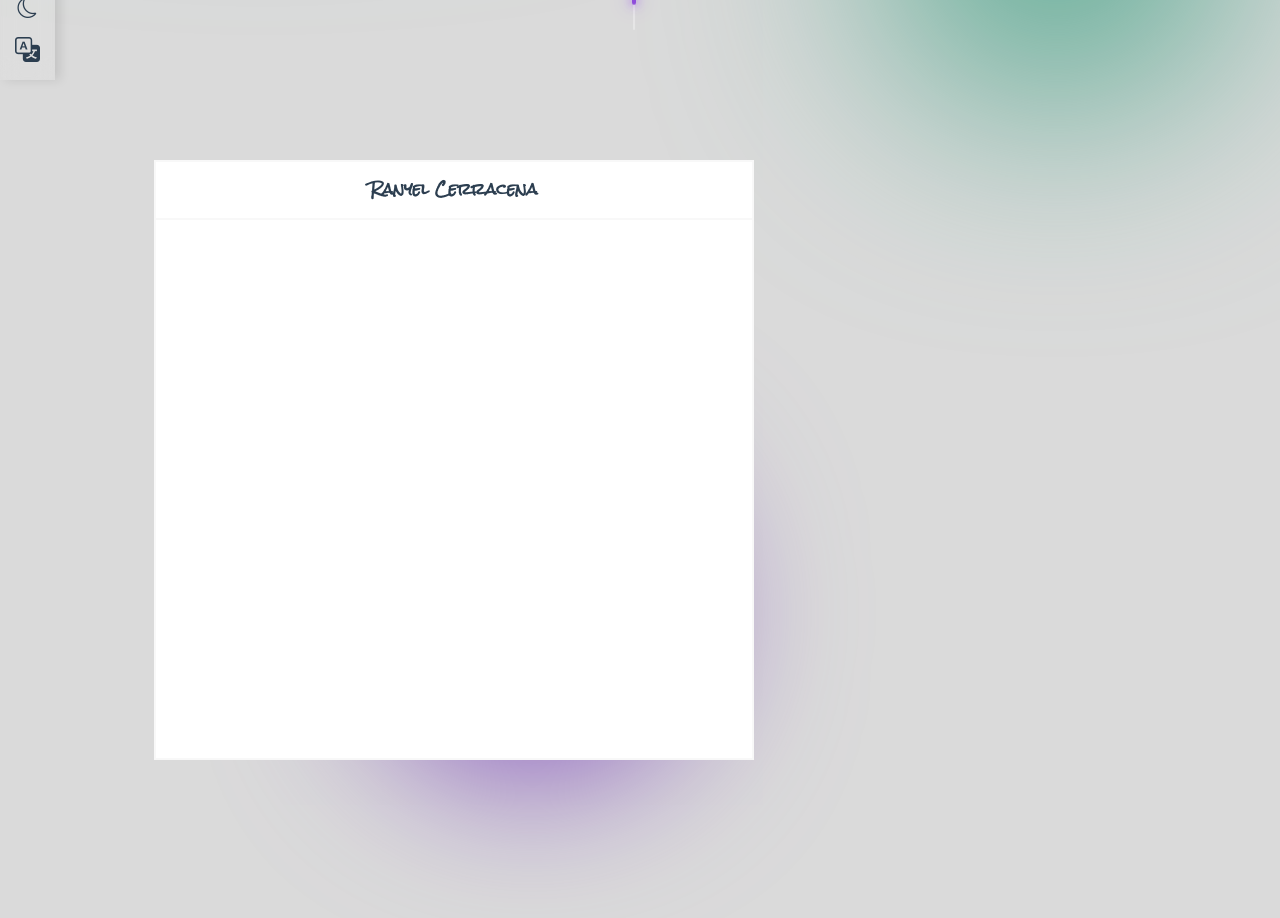
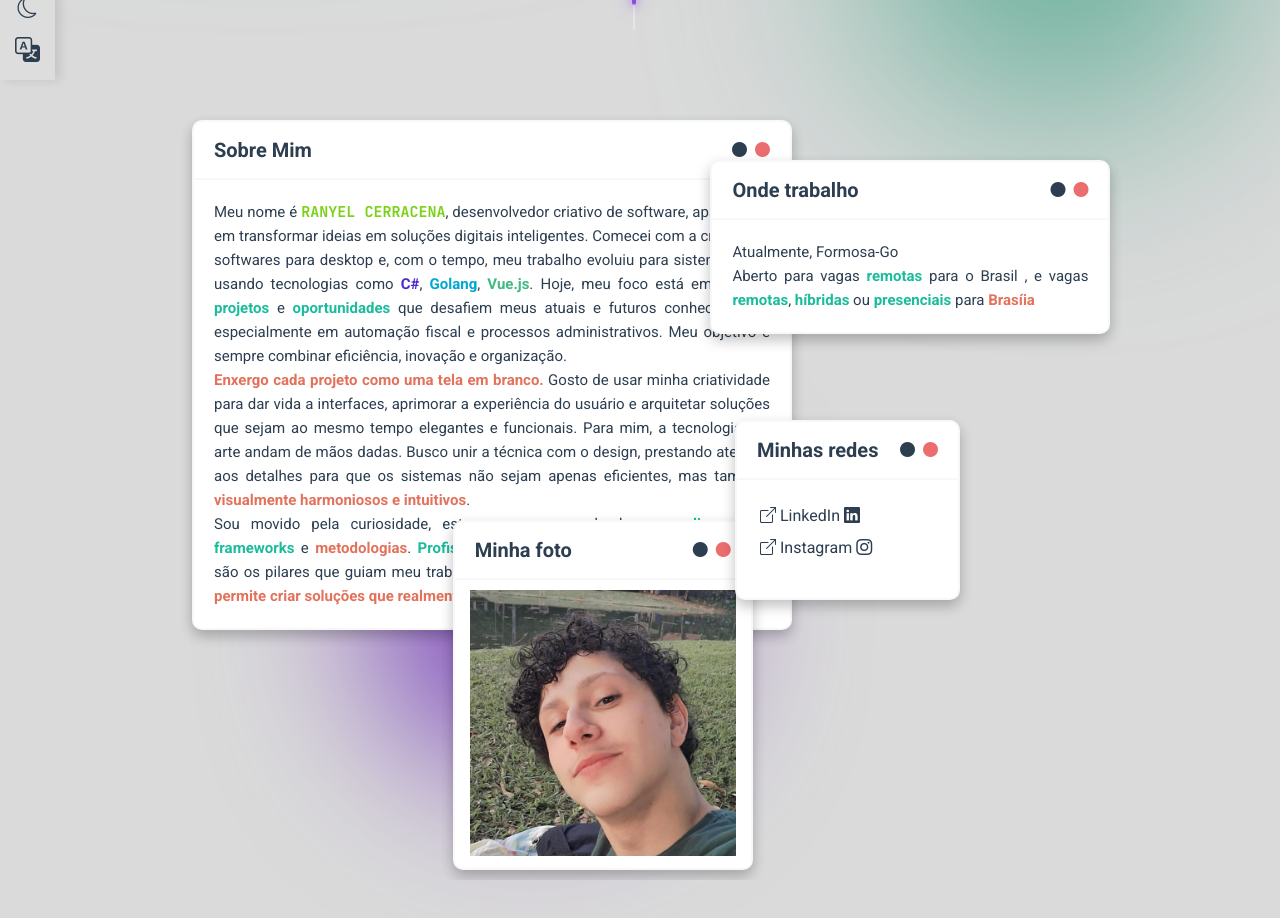
Before and after one commit to RanyelCerracena/Portfolio, a Vue app: page / in a window 1280 px wide. Shown: the part 720-1638 px from the top of the page. Built offline with nearby package versions, Linux system fonts and the light colour scheme; some icons are missing; a web font is replaced by a local one.

Commit message:
Implementação dos cards ta área do sobre mim, atualização da barra lateral, onde foi removida a barra superior.

```diff
--- a/index.html
+++ b/index.html
@@ -1,5 +1,6 @@
 <!doctype html>
 <html lang="pt-BR" class="dark">
+
 <head>
   <meta charset="UTF-8" />
   <link rel="icon" href="/favicon.ico" />
@@ -8,15 +9,20 @@
   <link rel="preconnect" href="https://fonts.gstatic.com" crossorigin />
   <link
     href="https://fonts.googleapis.com/css2?family=Ancizar+Serif:ital,wght@0,300..900;1,300..900&family=Kumar+One+Outline&family=Limelight&family=Manufacturing+Consent&family=Notable&family=Oi&family=Open+Sans:ital,wght@0,300..800;1,300..800&family=Poppins:ital,wght@0,100;0,200;0,300;0,400;0,500;0,600;0,700;0,800;0,900;1,100;1,200;1,300;1,400;1,500;1,600;1,700;1,800;1,900&family=Roboto:ital,wght@0,100..900;1,100..900&family=Workbench&display=swap"
-      rel="stylesheet"
-    />
+    rel="stylesheet" />
   <link rel="preconnect" href="https://fonts.googleapis.com" />
   <link rel="preconnect" href="https://fonts.gstatic.com" crossorigin />
   <link href="https://fonts.googleapis.com/css2?family=Rock+Salt&display=swap" rel="stylesheet" />
+  <link rel="stylesheet" href="https://cdn.jsdelivr.net/npm/bootstrap-icons@1.13.1/font/bootstrap-icons.min.css" />
+  <link rel="preconnect" href="https://fonts.googleapis.com">
+  <link rel="preconnect" href="https://fonts.gstatic.com" crossorigin>
+  <link href="https://fonts.googleapis.com/css2?family=Alfa+Slab+One&display=swap" rel="stylesheet">
+  <link rel="preconnect" href="https://fonts.googleapis.com">
+  <link rel="preconnect" href="https://fonts.gstatic.com" crossorigin>
   <link
-      rel="stylesheet"
-      href="https://cdn.jsdelivr.net/npm/bootstrap-icons@1.13.1/font/bootstrap-icons.min.css"
-    />
+    href="https://fonts.googleapis.com/css2?family=Alfa+Slab+One&family=JetBrains+Mono:ital,wght@0,100..800;1,100..800&display=swap"
+    rel="stylesheet">
+  <link rel="stylesheet" href="https://cdnjs.cloudflare.com/ajax/libs/flag-icon-css/6.6.6/css/flag-icons.min.css">
   <title>Ranyel Cerracena</title>
 </head>
 
@@ -24,4 +30,5 @@
   <div id="app"></div>
   <script type="module" src="/src/main.js"></script>
 </body>
+
 </html>
--- a/package.json
+++ b/package.json
@@ -15,6 +15,7 @@
     "format": "prettier --write src/"
   },
   "dependencies": {
+    "twemoji": "^14.0.2",
     "vue": "^3.5.18",
     "vue-router": "^4.5.1"
   },
--- /dev/null
+++ b/src/components/BoxIconsComponents.vue
@@ -0,0 +1,25 @@
+<template>
+  <div class="box-icons-component">
+    <i class="bi bi-circle-fill"></i>
+    <i class="bi bi-circle-fill colored"></i>
+  </div>
+</template>
+
+<script>
+export default {
+  name: 'BoxIconsComponents'
+}
+</script>
+
+<style scoped>
+.box-icons-component {
+  display: flex;
+  gap: 0.5rem;
+}
+.bi-circle {
+  font-size: 25px;
+}
+.colored {
+  color: rgb(236, 109, 109);
+}
+</style>
--- a/src/components/TheHeader.vue
+++ b/src/components/TheHeader.vue
@@ -9,31 +9,31 @@
           <li :class="{ active: activeNavItem === 'home' }" @click="setActiveNavItem('home')">
             <router-link class="navItem home" to="/">
               <i class="bi bi-house"></i>
-              <span class="itemText">home</span>
+              <span class="itemText">início</span>
             </router-link>
           </li>
           <li :class="{ active: activeNavItem === 'about' }" @click="setActiveNavItem('about')">
             <router-link class="navItem about" to="/about">
               <i class="bi bi-person"></i>
-              <span class="itemText">about</span>
+              <span class="itemText">sobre</span>
             </router-link>
           </li>
           <li :class="{ active: activeNavItem === 'projects' }" @click="setActiveNavItem('projects')">
             <router-link class="navItem projects" to="/projects">
               <i class="bi bi-code-slash"></i>
-              <span class="itemText">projects</span>
+              <span class="itemText">projetos</span>
             </router-link>
           </li>
           <li :class="{ active: activeNavItem === 'services' }" @click="setActiveNavItem('services')">
             <router-link class="navItem services" to="/services">
               <i class="bi bi-briefcase"></i>
-              <span class="itemText">services</span>
+              <span class="itemText">serviços</span>
             </router-link>
           </li>
           <li :class="{ active: activeNavItem === 'contact' }" @click="setActiveNavItem('contact')">
             <router-link class="navItem contact" to="/contact">
               <i class="bi bi-envelope"></i>
-              <span class="itemText">contact</span>
+              <span class="itemText">contato</span>
             </router-link>
           </li>
         </ul>
--- a/src/views/AboutMeView.vue
+++ b/src/views/AboutMeView.vue
@@ -1,28 +1,107 @@
 <template>
   <div class="aboutMe">
     <section class="aboutMeContent">
-      <div class="meCard">
-        <h4 class="myName">Ranyel Cerracena</h4>
-        <div class="meContent">
 
+      <div class="card meCard">
+        <div class="cardHeader">
+          <h4 class="cardTitle">Sobre Mim</h4>
+          <BoxIconsComponents />
+        </div>
+        <div class="cardBody meContent">
+          <p>
+            Meu nome é <span class="name">RANYEL CERRACENA</span>, desenvolvedor criativo de software, apaixonado em
+            transformar ideias em soluções digitais inteligentes. Comecei com a criação de softwares para desktop e, com
+            o tempo,
+            meu trabalho evoluiu para sistemas web, usando tecnologias como <span class="csharp">C#</span>,
+            <span class="go">Golang</span>, <span class="vue">Vue.js</span>. Hoje, meu foco está em abraçar
+            <span class="action">projetos</span> e <span class="action">oportunidades</span> que desafiem meus atuais
+            e futuros conhecimentos, especialmente em automação fiscal e processos administrativos. Meu objetivo é
+            sempre
+            combinar eficiência, inovação e organização.
+          </p>
+
+          <p>
+            <span class="human">Enxergo cada projeto como uma tela em branco.</span> Gosto de usar minha criatividade
+            para
+            dar vida a interfaces, aprimorar a experiência do usuário e arquitetar soluções que sejam ao mesmo tempo
+            elegantes
+            e funcionais. Para mim, a tecnologia e a arte andam de mãos dadas. Busco unir a técnica com o design,
+            prestando
+            atenção aos detalhes para que os sistemas não sejam apenas eficientes, mas também
+            <span class="human">visualmente harmoniosos e intuitivos</span>.
+          </p>
+
+          <p>
+            Sou movido pela curiosidade, estou sempre aprendendo novas <span class="action">linguagens</span>,
+            <span class="action">frameworks</span> e <span class="human">metodologias</span>.
+            <span class="action">Profissionalismo, inovação</span> e sensibilidade estética são os pilares que guiam
+            meu trabalho. Acredito que é essa combinação que <span class="human">me permite criar soluções que realmente
+              fazem a diferença.</span>
+          </p>
         </div>
       </div>
-      <div class="mediaCard">
 
+      <div class="card worksCard">
+        <div class="cardHeader">
+          <h2 class="cardTitle">Onde trabalho</h2>
+          <BoxIconsComponents />
+        </div>
+        <div class="cardBody workContent">
+          <p>
+            Atualmente, Formosa-Go
+          </p>
+          <p>Aberto para vagas <span class="action">remotas</span> para o Brasil <span class="fi fi-br"></span>, e vagas <span class="action">remotas</span>, <span class="action">híbridas</span> ou <span class="action">presenciais</span> para <span class="human">Brasíia</span></p>
+        </div>
       </div>
-      <div class="imgCard">
 
+      <div class="card portraitCard">
+        <div class="cardHeader">
+          <h4 class="cardTitle">Minha foto</h4>
+          <BoxIconsComponents />
+        </div>
+        <div class="cardBody imageContent">
+          <img src="/Ranyel.png" alt="Minha foto">
+        </div>
       </div>
+
+      <div class="card mediasCard">
+        <div class="cardHeader">
+          <h4 class="cardTitle">Minhas redes</h4>
+          <BoxIconsComponents />
+        </div>
+        <div class="cardBody mediaContent">
+          <ul>
+            <li>
+              <a href="https://www.linkedin.com/in/ranyel-cerracena/" target="_blank">
+                <i class="bi bi-box-arrow-up-right"></i>
+                LinkedIn
+                <i class="bi bi-linkedin"></i>
+              </a>
+            </li>
+            <li>
+              <a href="https://www.instagram.com/ranyel.cerracena/" target="_blank">
+                <i class="bi bi-box-arrow-up-right"></i>
+                Instagram
+                <i class="bi bi-instagram"></i>
+              </a>
+            </li>
+          </ul>
+        </div>
+      </div>
+
     </section>
-
   </div>
 </template>
+
 <script setup>
+import BoxIconsComponents from '@/components/BoxIconsComponents.vue'
 
 defineOptions({
   name: 'AboutMeView',
 });
+
 </script>
+
 <style scoped>
 .aboutMe {
   height: 100vh;
@@ -36,29 +115,152 @@ defineOptions({
   display: flex;
 }
 
+.card {
+  border-radius: 10px;
+  border: 2px solid var(--color-background-soft);
+  background-color: var(--color-background);
+  box-shadow: 0 6px 14px rgba(0, 0, 0, 0.25);
+  display: flex;
+  flex-direction: column;
+  overflow: hidden;
+}
+
+.cardHeader {
+  display: flex;
+  align-items: center;
+  justify-content: space-between;
+  width: 100%;
+  padding: 12px 20px;
+  border-bottom: 2px solid var(--color-background-soft);
+}
+
+.cardTitle {
+  font-family: "Roboto", sans-serif;
+  font-weight: bold;
+  font-size: 20px;
+  margin: 0;
+  color: var(--color-text);
+}
+
+.cardBody {
+  display: flex;
+  flex-direction: column;
+  width: 100%;
+  text-align: justify;
+  font-size: 15px;
+  line-height: 1.6;
+  color: var(--color-text);
+}
+
+.imageContent {
+  padding: 10px;
+  display: flex;
+  justify-content: center;
+  align-items: center;
+}
+
+.imageContent img {
+  width: 266px;
+}
+
 .meCard {
-  display: flex;
-  justify-content: space-between;
-  align-items: center;
-  flex-direction: column;
+  position: absolute;
+  top: 5%;
+  left: 15%;
+  width: 600px;
+  height: auto;
+}
+
+.worksCard {
   position: absolute;
   top: 10%;
-  left: 12%;
-  width: 600px;
-  height: 600px;
-  border: 2px solid var(--color-background-soft);
-  background-color: var(--color-background);
-  padding: 15px 0 0 0;
+  left: 55.5%;
+  width: 400px;
+  height: auto;
 }
 
-.meContent {
-  height: 93%;
-  width: 100%;
-  border-top: 2px solid var(--color-background-soft);
+p {
+  font-family: 'Roboto', Tahoma, Geneva, Verdana, sans-serif;
+  text-align: justify;
 }
 
-.myName{
-  font-family: "Rock Salt", cursive;
+.portraitCard {
+  position: absolute;
+  top: 55%;
+  right: 41.2%;
+  width: 300px;
+  height: 350px;
+}
+
+.meContent,
+.workContent {
+  padding: 20px;
+}
+
+.mediasCard {
+  position: absolute;
+  bottom: 35%;
+  right: 25%;
+  width: 225px;
+  height: 180px;
+}
+
+.mediaContent ul{
+  padding: 20px;
+}
+
+.mediaContent ul li {
+  list-style: none;
+  width: 100%;
+}
+
+.mediaContent ul li a{
+  display: block;
+  text-decoration: none;
+  color: var(--color-text);
+  font-family: 'Roboto', Tahoma, Geneva, Verdana, sans-serif;
+  font-size: 16px;
+  width: 100%;
+}
+
+.mediaContent ul li a:hover {
+  background-color: #42b8832f;
+  transform: scale(1.05);
+  color: #d8d8d8;
+}
+
+.csharp {
+  color: #4E2ACD;
   font-weight: bold;
 }
+
+.go {
+  color: #00A7D0;
+  font-weight: bold;
+}
+
+.vue {
+  color: #42B883;
+  font-weight: bold;
+}
+
+.name {
+  font-family: 'JetBrains Mono', 'Segoe UI', Tahoma, Geneva, Verdana, sans-serif;
+  color: #7bd118;
+  font-weight: bold;
+}
+
+.action {
+  color: #1ABC9C;
+  font-weight: bold;
+}
+
+.human {
+  color: #E2725B;
+  font-weight: bold;
+}
+.fi-br{
+  width:20px;
+  border-radius: 2px;
+}
 </style>
--- a/src/views/HomeView.vue
+++ b/src/views/HomeView.vue
@@ -15,8 +15,8 @@ defineOptions({
   name: 'HomeView',
 })
 
-const helloText = "Hello, i'm Ranyel Cerracena";
-const devText = 'Full Stack developer';
+const helloText = "Olá, eu sou Ranyel Cerracena";
+const devText = 'Desenvolvedor Full Stack';
 
 onMounted(() => {
   const hello = document.querySelector('.homeText');
```
Also changed, not shown: public/Ranyel.png (added), 1 other file (tests, documents, lock files or other folders). Lines whose indentation alone changed are shown as unchanged.
